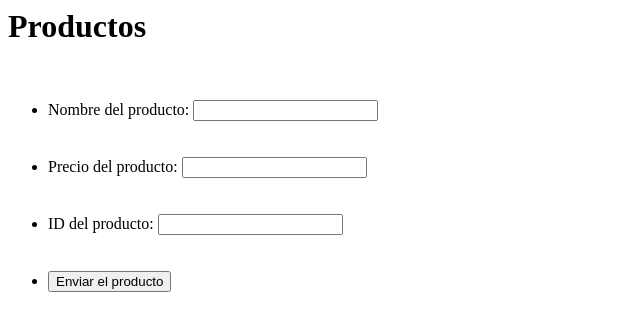
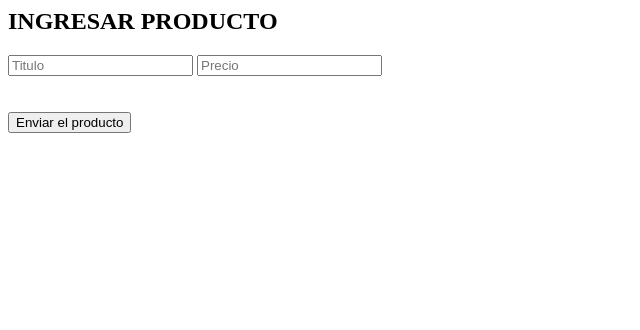
Before and after one commit to lilifontan/curso-backend, a website: page public/index.html in a window 1280 px wide. Shown: the whole page, without its empty margins (0-640 px from the left). Drawn offline with Linux system fonts and the light colour scheme.

Commit message:
Entrega4-API RESTful 5

```diff
--- a/public/index.html
+++ b/public/index.html
@@ -1,28 +1,11 @@
-<h1>Productos</h1>
-<br />
-<form action="api/productos" method="post">
-  <ul>
-    <li>
-      <label for="title"> Nombre del producto:</label>
-      <input type="text" id="'title" title="title" />
-    </li>
+<body>
+  <h2>INGRESAR PRODUCTO</h2>
+  <form action="/api/productos" method="POST">
+    <input type="text" name="titulo" placeholder="Titulo" required />
+    <input type="number" name="precio" placeholder="Precio" required />
     <br />
     <br />
-    <li>
-      <label for="price"> Precio del producto:</label>
-      <input type="text" id="'price" title="price" />
-    </li>
     <br />
-    <br />
-    <li>
-      <label for="id"> ID del producto:</label>
-      <input type="id" id="'id" title="id" />
-    </li>
-    <br />
-    <br />
-    <li>
-      <label class = 'button'>
-      <button type="submit"> Enviar el producto </button>
-    </li>
-  </ul>
-</form>
+    <button type="submit">Enviar el producto</button>
+  </form>
+</body>
```
Also changed, not shown: src/routes/productos.js (+4 -5 lines), src/routes/index.js (line endings or trailing spaces).
